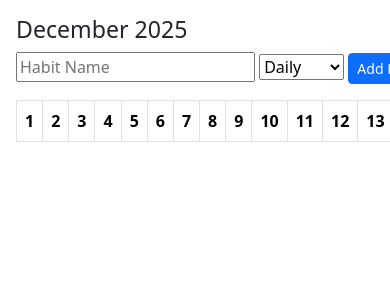
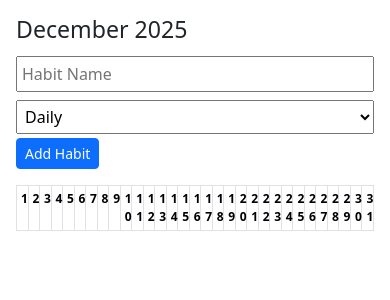
Before and after one commit to rathibharat/habit-tracker-v3, a Flask app: page / in a window 390 px wide; the page is wider, and only the part inside the window is pictured. Shown: the top 300 px of that part. Run offline with Flask 3, Linux system fonts and the light colour scheme; the visitor is signed in with stand-in values (Sample User, id 1).

Commit message:
Update style.css

```diff
--- a/static/style.css
+++ b/static/style.css
@@ -1,46 +1,67 @@
-/* Calendar day box */
-.day {
-    min-height: 80px;
-    border-radius: 5px;
-    padding: 5px;
-    margin: 2px;
+/* Calendar day colors */
+.day-cell.green {
+    background-color: #c8f7c5; /* light green */
     color: black;
-    font-size: 0.9rem;
-    display: flex;
-    flex-direction: column;
 }
 
-/* Reason input box */
-.day input[type="text"] {
-    margin-top: 5px;
-    padding: 3px;
-    font-size: 0.8rem;
+.day-cell.yellow {
+    background-color: #fff3b0; /* light yellow */
+    color: black;
+}
+
+.day-cell.red {
+    background-color: #f7c8c8; /* light red */
+    color: black;
+}
+
+.day-cell.white {
+    background-color: white; /* future days or no habits */
+    color: black;
 }
 
 /* Sidebar */
 .sidebar {
-    min-width: 150px;
-    padding: 10px;
-    border-right: 1px solid #ddd;
+    min-width: 180px;
+    height: 100vh;
 }
 
-/* Calendar grid for mobile responsiveness */
-.calendar-grid {
-    display: grid;
-    grid-template-columns: repeat(7, 1fr);
-    gap: 5px;
+.sidebar a {
+    text-decoration: none;
+    color: black;
+    display: block;
+    margin: 6px 0;
 }
 
+.sidebar a:hover {
+    text-decoration: underline;
+}
+
+/* Form inputs */
+input[type=text], select, textarea {
+    margin: 4px 0;
+    padding: 4px;
+    width: 100%;
+}
+
+/* Calendar table */
+table.table {
+    width: 100%;
+    table-layout: fixed;
+}
+
+table.table td {
+    padding: 6px;
+    word-wrap: break-word;
+}
+
+/* Responsive for mobile */
 @media (max-width: 768px) {
-    /* Stack sidebar on top for mobile */
-    .d-flex {
-        flex-direction: column;
+    .sidebar {
+        min-width: 100%;
+        height: auto;
     }
-    .calendar-grid {
-        grid-template-columns: repeat(2, 1fr);
-    }
-    .day {
-        min-height: 70px;
-        font-size: 0.8rem;
+    table.table td {
+        font-size: 12px;
+        padding: 4px;
     }
 }
```
